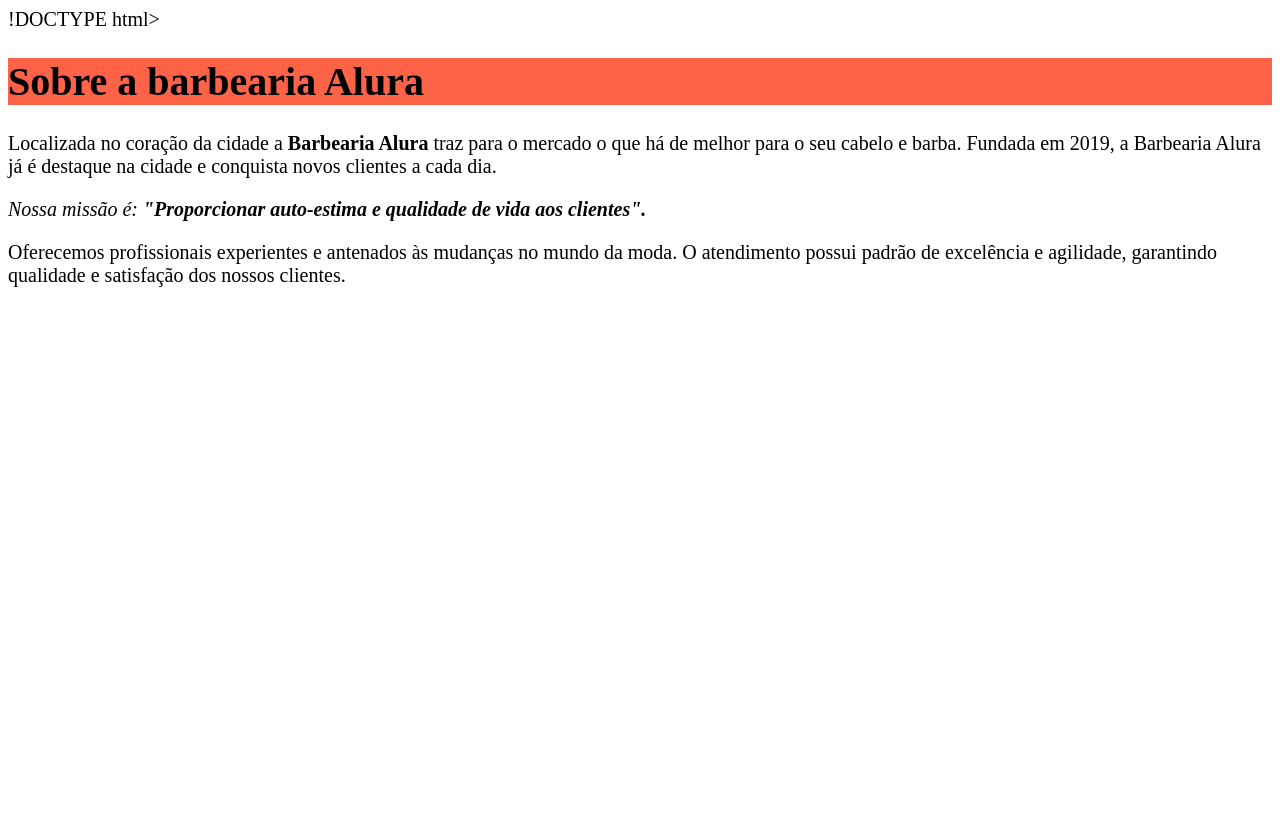
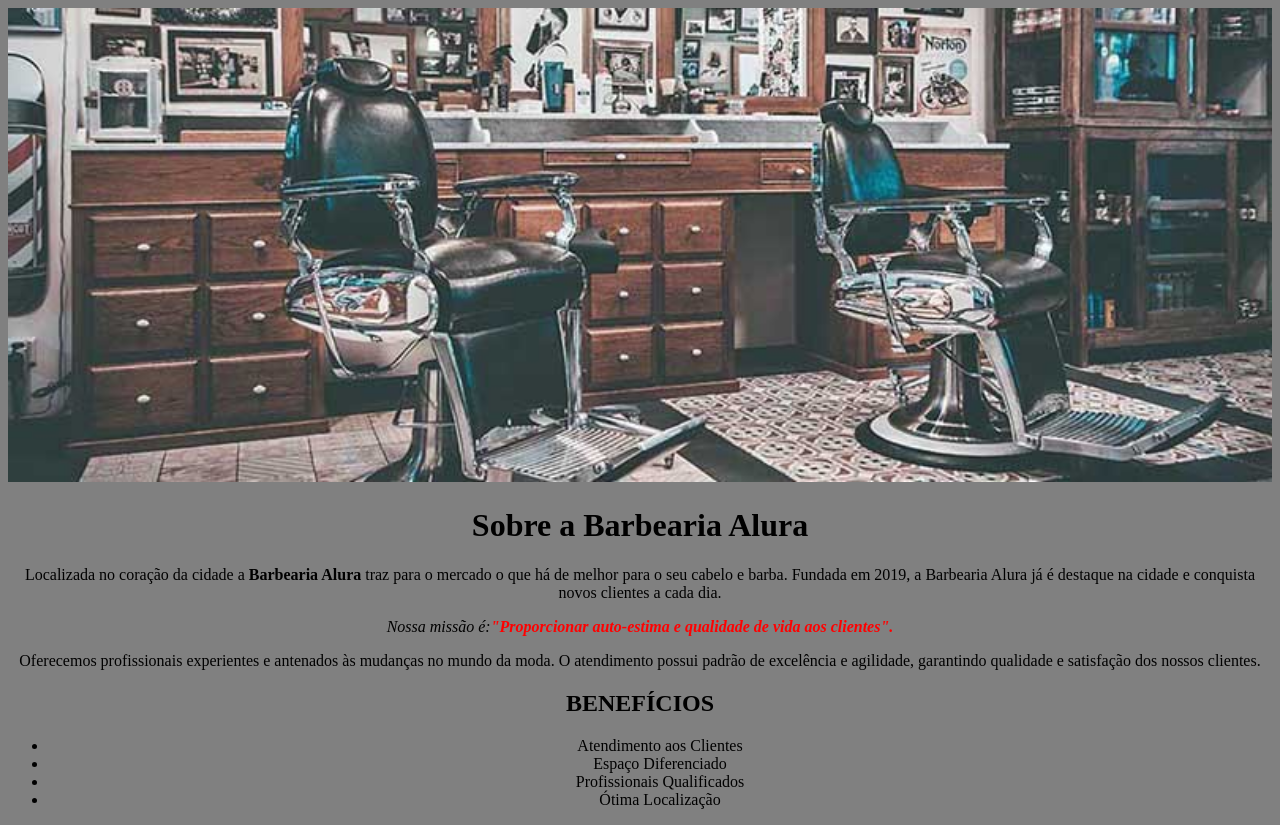
Before and after one commit to poggers10j/BarbeariaAluraEloisa, a plain HTML site: page index.html in a window 1280 px wide. Before the commit the page ends 800 px from the top, so only its background shows below. Drawn offline with Linux system fonts and the light colour scheme.

Commit message:
Add files via upload

```diff
--- a/index.html
+++ b/index.html
@@ -1,25 +1,38 @@
-!DOCTYPE html>
+<!DOCTYPE html>
 <html lang="en">
 <head>
     <meta charset="UTF-8">
     <meta http-equiv="X-UA-Compatible" content="IE=edge">
     <meta name="viewport" content="width=device-width, initial-scale=1.0">
-    <title>Barbearia Alura</title>
+    <title>BARBEARIA ALURA</title>
     <link rel="stylesheet" href="style.css">
 </head>
 <body>
-    <header class="cabeçalho">
-        <H1 class="titulo">Sobre a barbearia Alura</H1>
-    </header>
+    <img class="imagem" src="banner.jpg" alt="">
+    <h1>Sobre a Barbearia Alura</h1>
+   <p class="paragrafo1">Localizada no coração da cidade
+    a <strong>Barbearia Alura</strong> traz para o
+    mercado o que há de melhor para o seu cabelo
+    e barba. Fundada em 2019, a Barbearia Alura já é
+    destaque na cidade e conquista novos clientes a
+    cada dia.</p>
 
-    <p>Localizada no coração da cidade a <strong> Barbearia Alura </strong> traz
-         para o mercado o que há de melhor para o seu cabelo e barba.
-         Fundada em 2019, a Barbearia Alura já é destaque na cidade e conquista novos clientes a cada dia. </p>
+   <p class="paragrafo2"><em>Nossa missão é:<strong class="negrito">"Proporcionar auto-estima
+      e qualidade de vida aos clientes".</strong></em></p>
 
-    <p> <em> Nossa missão é: <strong> "Proporcionar auto-estima e qualidade de vida aos clientes".</strong> </em> </p>
+   <P class="paragrafo3">Oferecemos profissionais experientes e antenados
+    às mudanças no mundo da moda. O atendimento possui
+    padrão de excelência e agilidade, garantindo
+    qualidade e satisfação dos nossos clientes.</p>
 
-    <p>Oferecemos profissionais experientes e antenados às mudanças no mundo da moda.
-         O atendimento possui padrão de excelência e agilidade, garantindo qualidade e satisfação dos nossos clientes.</p>
+    <h2>BENEFÍCIOS</h2>
+    <ul>
+        <li>Atendimento aos Clientes</li>
+        <li>Espaço Diferenciado</li>
+        <li>Profissionais Qualificados</li>
+        <li>Ótima Localização</li>
+
+    </ul>
 
 </body>
 </html>
--- a/style.css
+++ b/style.css
@@ -1,4 +1,9 @@
-.cabeçalho{background-color: tomato;}
-body{ font-size: 20px;
+body{
+    background-color: gray;
+    font-size: 16px;
+text-align: center;}
+
+.negrito{color: red;
 }
-.titulo{align-items: center;}
+
+.imagem{width: 100%;}
```
Also changed, not shown: banner.jpg (added).
